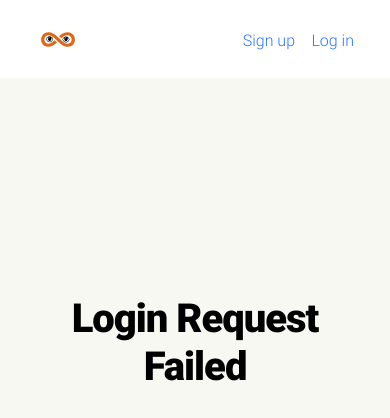
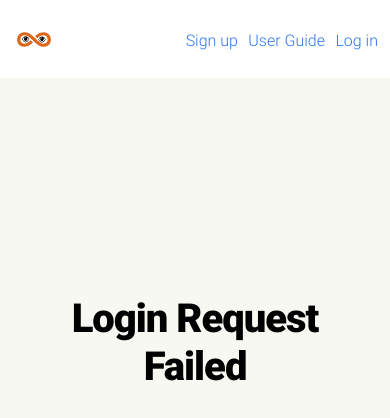
Before and after one commit to harvard-lil/perma-capture, a Django app: template web/main/templates/403_csrf.html in a window 390 px wide. Shown: the top 418 px of the page. Run offline with Django 3.2, Linux system fonts and the light colour scheme; the template is opened without the code that fills it, so the values that code supplies are empty; parts of the project's set-up code (start-up, migrations or seed data) failed here and were passed over; some libraries are stand-ins or nearby versions.

Commit message:
Link more prominently to docs.

```diff
--- a/web/main/static/css/custom.css
+++ b/web/main/static/css/custom.css
@@ -161,9 +161,15 @@
 @media (max-width: 550px) {
   .logo a {
     font-size: 18px;
+    padding-left: 12px;
+  }
+  .header-right {
+    padding-right: 12px;
+    padding-left: 6px;
   }
   .header-right a {
     font-size: 16px;
+    padding-left: 6px;
   }
 }
 
--- a/web/main/templates/base.html
+++ b/web/main/templates/base.html
@@ -28,6 +28,7 @@
         {% if not request.user.is_authenticated %}
           <div class="header-right">
             <a href="{% url 'sign_up' %}">Sign up</a>
+            <a href="{% url 'docs' %}">User Guide</a>
             <a href="{% url 'login' %}">Log in</a>
           </div>
         {% endif %}
--- a/web/main/templates/registration/sign_up.html
+++ b/web/main/templates/registration/sign_up.html
@@ -20,6 +20,7 @@
     <h2>Interested?</h2>
     <p>Just <a href="mailto:{{ CONTACT_EMAIL }}?subject=Request%20A%20Capturing%20Account">let us know</a> how you you'd like to use the service, and we can send you an invitation!</p>
     <p>(While in beta, we are invitation-only, but we plan to be available for general use soon!)</p>
+    <p><a href="{% url 'docs' %}">Learn more.</a></p>
   {% endif %}
 {% endblock %}
 
```
